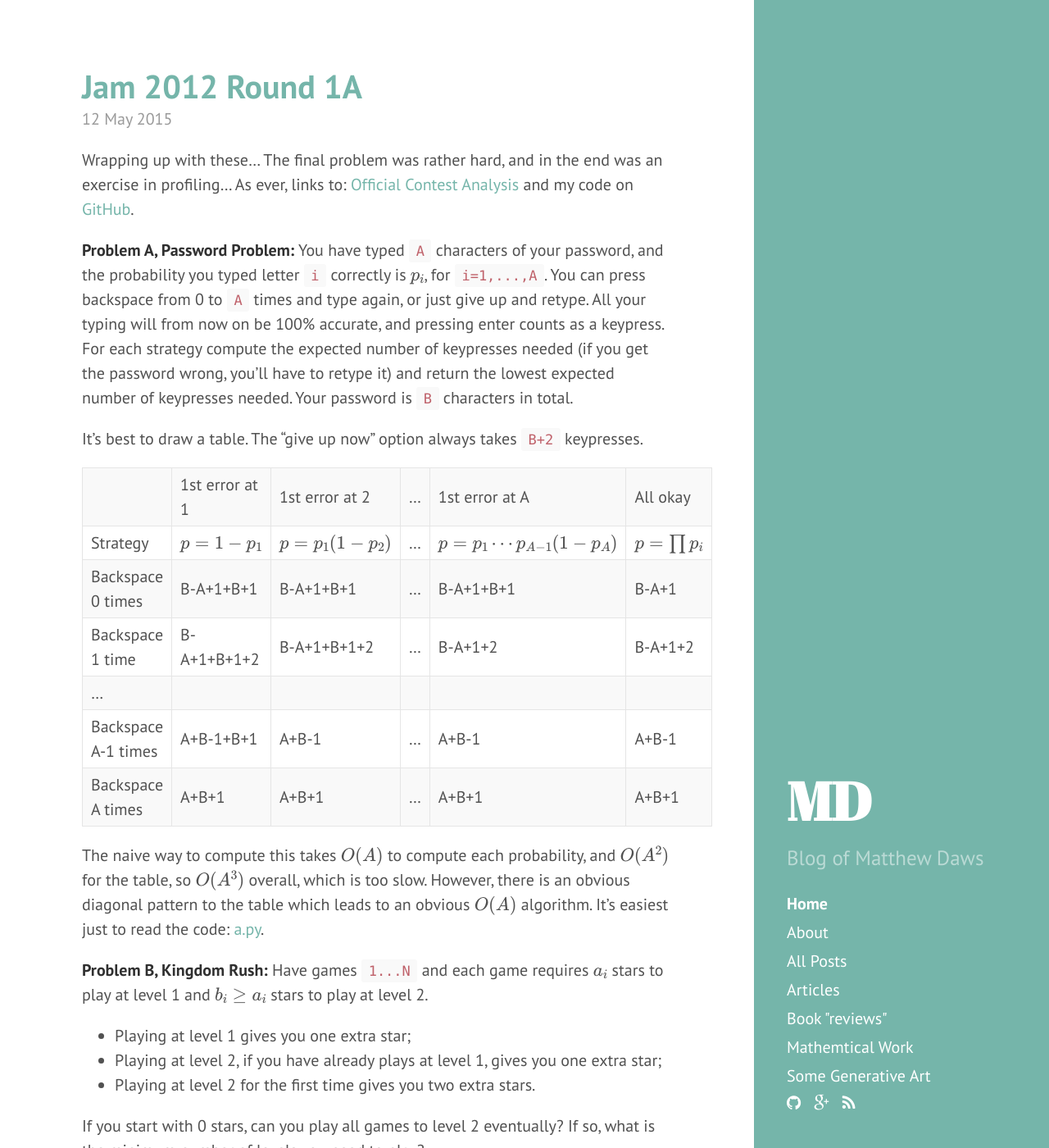
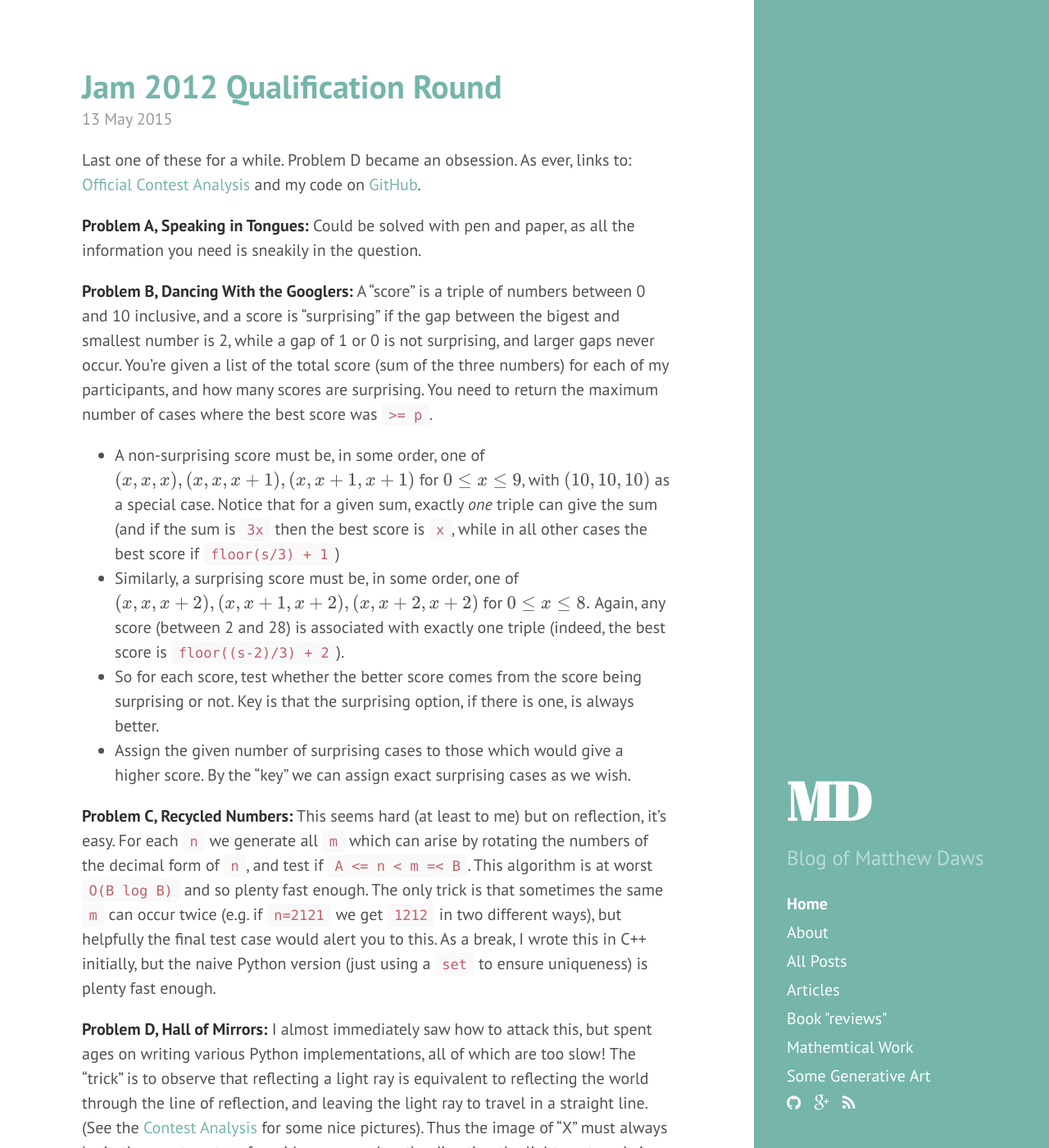
Before and after one commit to MatthewDaws/MatthewDaws.github.io, a Jekyll site: the page built from index.html, in a window 1280 px wide and 1400 px high. Shown: the whole window at 82% size. Built offline with Jekyll 4.4.1, drawn with Linux system fonts in a browser that asks for light colours; formulas are drawn with MathJax 3; the list of posts is cut into pages by our own code; some of the changed text lies outside the part shown.

Commit message:
2012 Qualification Round

```diff
--- /dev/null
+++ b/_posts/2015-05-13-2012qual.md
@@ -0,0 +1,33 @@
+---
+layout: post
+title: Jam 2012 Qualification Round
+---
+
+Last one of these for a while.  Problem D became an obsession.  As ever, links to: [Official Contest Analysis](https://code.google.com/codejam/contest/1460488/dashboard#s=a) and my code on [GitHub](https://github.com/MatthewDaws/CodeJam/tree/master/2012_qual).
+
+**Problem A, Speaking in Tongues:** Could be solved with pen and paper, as all the information you need is sneakily in the question.
+
+<!--more-->
+
+**Problem B, Dancing With the Googlers:** A "score" is a triple of numbers between 0 and 10 inclusive, and a score is "surprising" if the gap between the bigest and smallest number is 2, while a gap of 1 or 0 is not surprising, and larger gaps never occur.  You're given a list of the total score (sum of the three numbers) for each of my participants, and how many scores are surprising.  You need to return the maximum number of cases where the best score was `>= p`.
+
+   - A non-surprising score must be, in some order, one of \\( (x, x, x), (x, x, x+1), (x,x+1,x+1) \\) for \\( 0 \leq x \leq 9 \\), with \\( (10,10,10)\\) as a special case.  Notice that for a given sum, exactly _one_ triple can give the sum (and if the sum is `3x` then the best score is `x`, while in all other cases the best score if `floor(s/3) + 1`)
+   - Similarly, a surprising score must be, in some order, one of \\( (x,x,x+2), (x,x+1,x+2), (x,x+2,x+2) \\) for \\( 0 \leq x \leq 8. \\)  Again, any score (between 2 and 28) is associated with exactly one triple (indeed, the best score is `floor((s-2)/3) + 2`).
+   - So for each score, test whether the better score comes from the score being surprising or not.  Key is that the surprising option, if there is one, is always better.
+   - Assign the given number of surprising cases to those which would give a higher score.  By the "key" we can assign exact surprising cases as we wish.
+
+
+**Problem C, Recycled Numbers:** This seems hard (at least to me) but on reflection, it's easy.  For each `n` we generate all `m` which can arise by rotating the numbers of the decimal form of `n`, and test if `A <= n <  m =< B`.  This algorithm is at worst `O(B log B)` and so plenty fast enough.  The only trick is that sometimes the same `m` can occur twice (e.g. if `n=2121` we get `1212` in two different ways), but helpfully the final test case would alert you to this.  As a break, I wrote this in C++ initially, but the naive Python version (just using a `set` to ensure uniqueness) is plenty fast enough.
+
+
+**Problem D, Hall of Mirrors:** I almost immediately saw how to attack this, but spent ages on writing various Python implementations, all of which are too slow!  The "trick" is to observe that reflecting a light ray is equivalent to reflecting the world through the line of reflection, and leaving the light ray to travel in a straight line.  (See the [Contest Analysis](https://code.google.com/codejam/contest/1460488/dashboard#s=a&a=3) for some nice pictures).  Thus the image of "X" must always be in the exact centre of a grid square, and so the direction the light ray travels in must always be a vector in \\( \mathbb Z^2 \\).
+
+So, it's just a matter of implementing a ray-tracing algorithm... Easy, right?
+
+   - First attempt (`d.py`) parses the game "maze" into lines and "corners" and implements a quite general raytracing algorithm (e.g. it would work with lines of arbitrary angle etc.)  This is extremely slow, partly because I use the Python `Fraction` to keep computations exact.
+   - Attempting to use my own `Fraction` class was fun (remember that equal things must hash to the same value!) but not much faster.
+   - Can use floating point, but then you need to introduce tolerances.  In particular, the "does this ray hit a point" question doesn't make sense now, but we can instead ask "how close does this ray get to this point" and accept anything below an epsilon as being a hit.
+   - Recode to `d_new.py` which instead makes use of the context of problem: we always move about squares, which simplifies the geometry (though dealing with "corners" is still a pain, which I solved with a lookup table and using first-class functions, instead of a mass of if/then statements).  Still slow.
+   - Recode this to `d_new_float.py` to use floating-point numbers instead.  This is now fast enough to solve the "large" case, but still too slow for the "small" case.
+   - Guess I could write a special case for the "small" case (as the grids never have interior mirrors, so infact it's very easy).
+   - Or, if I get bored, write in C++.
```
Also changed, not shown: _posts/2015-05-12-20121a.md (+1 -1 lines).
